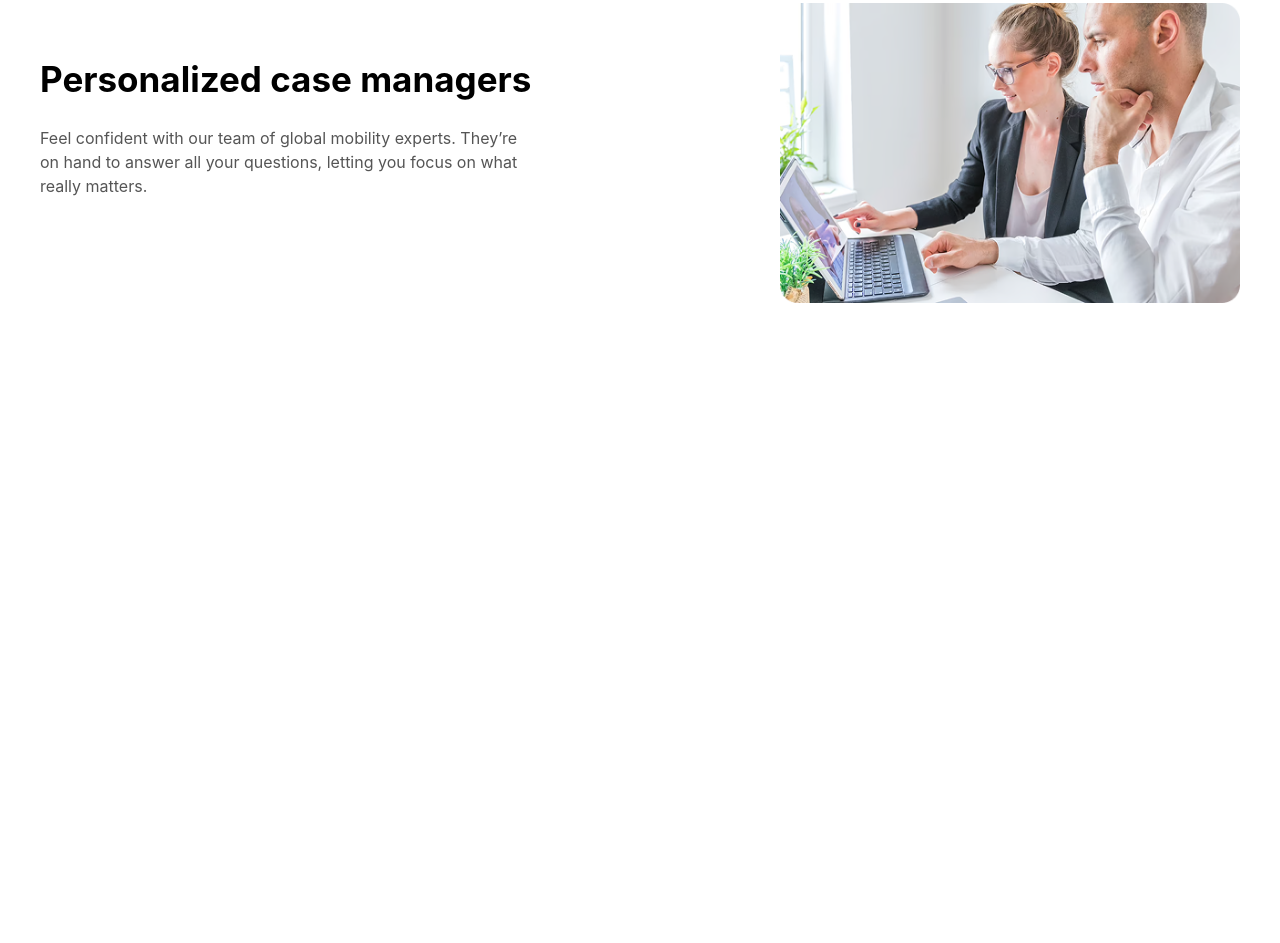
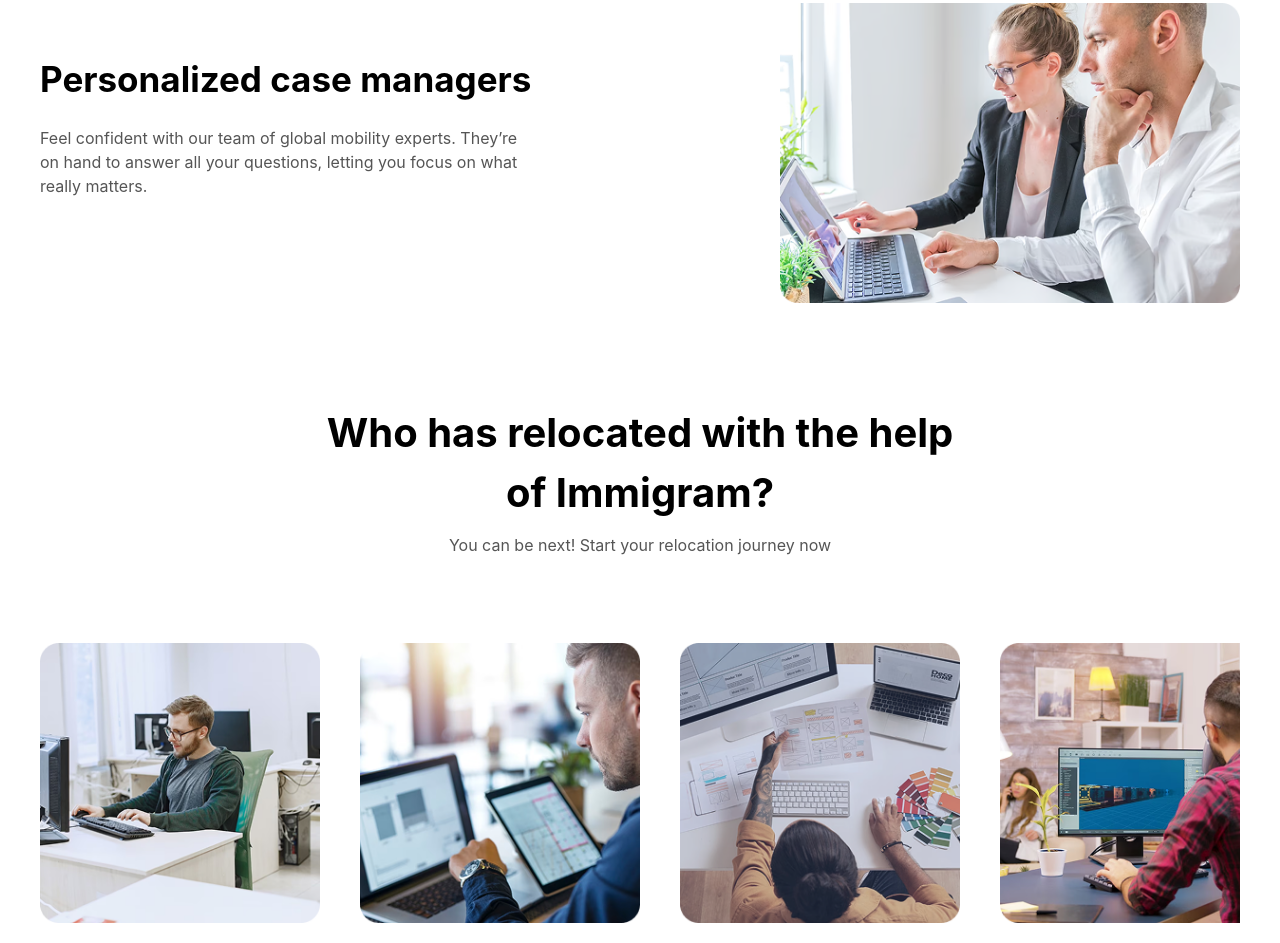
Before and after one commit to Sobirjon08/home-work-vik-3-day-3, a website: page index.html in a window 1280 px wide. Shown: the part 1557-2500 px from the top of the page. Before the commit the page ends 1900 px from the top, so only its background shows below. Drawn offline with nearby package versions, Linux system fonts and the light colour scheme; files that its build step writes are made by us from their sources.

Commit message:
section 3

```diff
--- a/index.html
+++ b/index.html
@@ -123,5 +123,20 @@
             </div>
         </nav>
     </section>
+    <section>
+        <nav class="lg:max-w-[1200px] lg:h-[600px] m-auto flex flex-col items-center justify-end gap-[40px]">
+            <div class="lg:w-[650px] lg:h-[200px] flex flex-col gap-[10px] text-center">
+                <h1 class="text-[40px] font-bold">Who has relocated with the help of Immigram?</h1>
+                <p class="text-[#555555]">You can be next! Start your relocation journey now</p>
+            </div>
+            <div class="lg:w-[1200px] h-[300px] flex overflow-x-scroll no-scrollbar gap-[40px]">
+                    <img class="w-[280px] h-[280px]" src="./imgs/Rectangle 13.png" alt="">
+                    <img class="w-[280px] h-[280px]" src="./imgs/Rectangle 14.png" alt="">
+                    <img class="w-[280px] h-[280px]" src="./imgs/Rectangle 15.png" alt="">
+                    <img class="w-[280px] h-[280px]" src="./imgs/Rectangle 16.png" alt="">
+                    <img class="w-[280px] h-[280px]" src="./imgs/Rectangle 17.png" alt="">
+            </div>
+        </nav>
+    </section>
 </body>
 </html>
```
Also changed, not shown: imgs/Rectangle 13.png (added), imgs/Rectangle 14.png (added), imgs/Rectangle 15.png (added), imgs/Rectangle 16.png (added), imgs/Rectangle 17.png (added).
